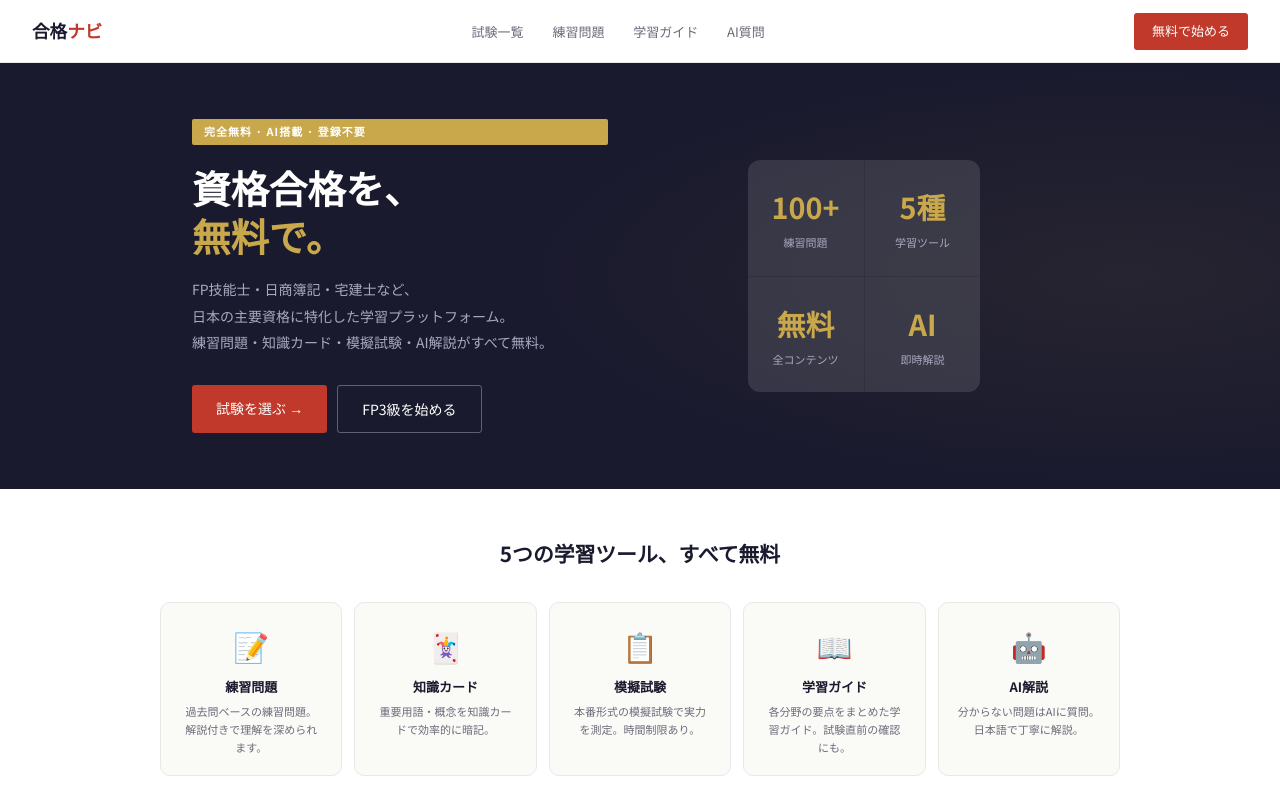
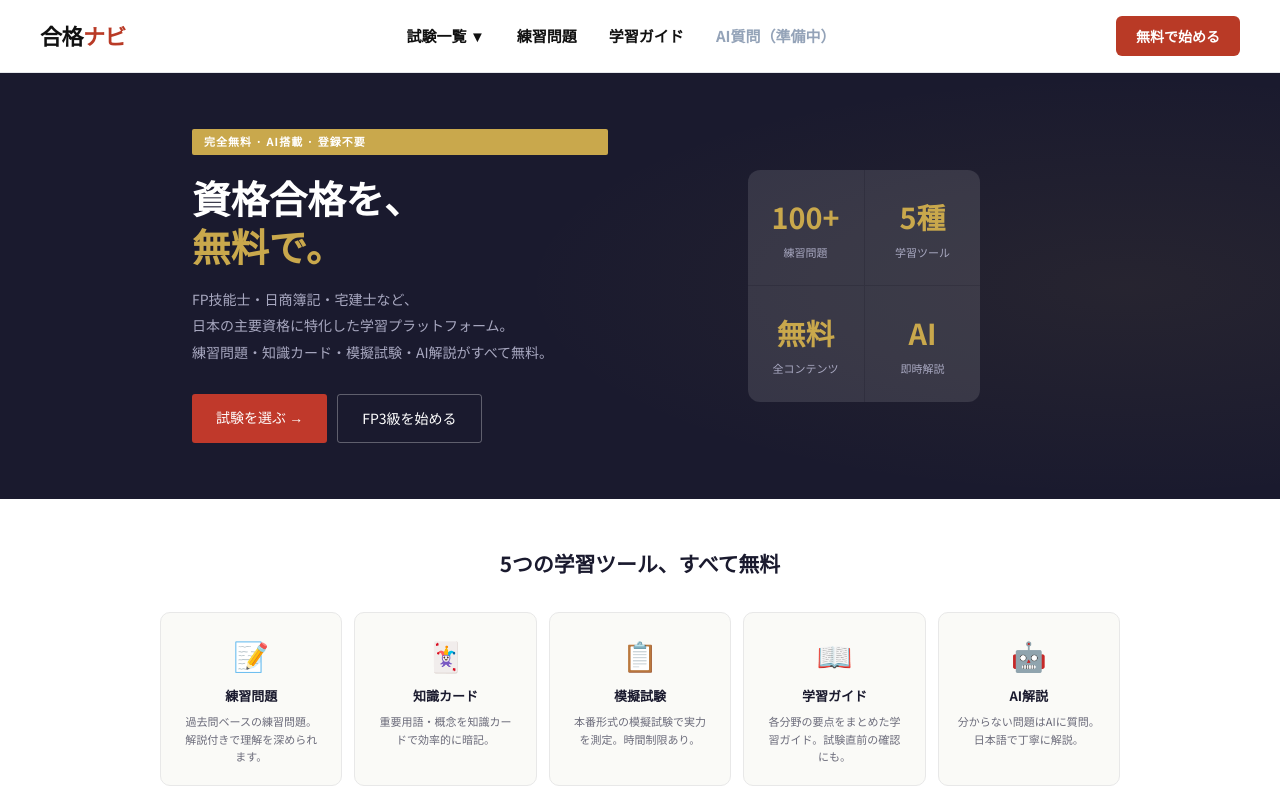
Before and after one commit to zrqZRQ77/japanese-web, a Next.js app: page / in a window 1280 px wide. Shown: the top 800 px of the page. Built offline with nearby package versions, Linux system fonts and the light colour scheme.

Commit message:
Update Navbar.js

```diff
--- a/components/Navbar.js
+++ b/components/Navbar.js
@@ -1,32 +1,61 @@
-'use client'
-import Link from 'next/link'
-import { useState } from 'react'
-import styles from './Navbar.module.css'
+"use client";
+
+import React, { useState } from 'react';
+import Link from 'next/link';
+import { useParams } from 'next/navigation';
+import styles from './Navbar.module.css'; // 维持你原有的样式引用
 
 export default function Navbar() {
-  const [menuOpen, setMenuOpen] = useState(false)
+  const [isDropdownOpen, setIsDropdownOpen] = useState(false);
 
   return (
-    <nav className={styles.nav}>
-      <Link href="/" className={styles.logo}>
-        合格<span>ナビ</span>
+    <header style={{ background: '#ffffff', padding: '16px 40px', borderBottom: '1px solid #e5e7eb', display: 'flex', justifyContent: 'space-between', alignItems: 'center', position: 'sticky', top: 0, zIndex: 100 }}>
+
+      {/* 左侧 Logo：永远回首页 */}
+      <Link href="/" style={{ fontWeight: '900', fontSize: '22px', color: '#111111', textDecoration: 'none', letterSpacing: '-0.5px' }}>
+        合格<span style={{ color: '#b93a26' }}>ナビ</span>
       </Link>
 
-      <ul className={`${styles.links} ${menuOpen ? styles.open : ''}`}>
-        <li><Link href="/exams">試験一覧</Link></li>
-        <li><Link href="/practice">練習問題</Link></li>
-        <li><Link href="/guide">学習ガイド</Link></li>
-        <li><Link href="/chat">AI質問</Link></li>
-      </ul>
+      {/* 中间核心导航链路 */}
+      <nav style={{ display: 'flex', gap: '32px', fontSize: '15px', fontWeight: '600', alignItems: 'center' }}>
 
-      <div className={styles.right}>
-        <Link href="/practice" className="btn-primary" style={{fontSize:'13px',padding:'8px 18px'}}>
-          無料で始める
+        {/* 🔗 試験一覧：采用悬浮下拉或直接分流，确保它们全部指向科目控制台大本营 */}
+        <div
+          onMouseEnter={() => setIsDropdownOpen(true)}
+          onMouseLeave={() => setIsDropdownOpen(false)}
+          style={{ position: 'relative', cursor: 'pointer', color: '#111111' }}
+        >
+          試験一覧 ▼
+          {isDropdownOpen && (
+            <div style={{ position: 'absolute', top: '100%', left: 0, backgroundColor: '#ffffff', boxShadow: '0 8px 16px rgba(0,0,0,0.1)', padding: '12px', borderRadius: '6px', display: 'flex', flexDirection: 'column', gap: '10px', width: '160px', marginTop: '10px' }}>
+              <Link href="/exams/boki3" style={{ color: '#111111', textDecoration: 'none', fontSize: '14px' }}>日商簿記3級</Link>
+              <Link href="/exams/fp3" style={{ color: '#111111', textDecoration: 'none', fontSize: '14px' }}>FP技能士3級</Link>
+            </div>
+          )}
+        </div>
+
+        {/* 🔗 练习问题：统一分流到簿记3级大本营（或者你可根据需要调整） */}
+        <Link href="/exams/boki3" style={{ color: '#111111', textDecoration: 'none' }}>
+          練習問題
         </Link>
-        <button className={styles.hamburger} onClick={() => setMenuOpen(!menuOpen)}>
-          ☰
-        </button>
+
+        {/* 🎯 关键修复：消除 404！将全局“学習ガイド”直接贴心地导向目前已经完工的簿记3级导学页 */}
+        <Link href="/exams/boki3/guide" style={{ color: '#111111', textDecoration: 'none' }}>
+          学習ガイド
+        </Link>
+
+        <span style={{ color: '#94a3b8', cursor: 'not-allowed' }}>AI質問（準備中）</span>
+      </nav>
+
+      {/* 右侧行动按钮 */}
+      <div>
+        <Link href="/exams/boki3" style={{ textDecoration: 'none' }}>
+          <button style={{ backgroundColor: '#b93a26', color: '#ffffff', border: 'none', padding: '10px 20px', borderRadius: '6px', fontSize: '14px', fontWeight: '700', cursor: 'pointer' }}>
+            無料で始める
+          </button>
+        </Link>
       </div>
-    </nav>
-  )
+
+    </header>
+  );
 }
```
